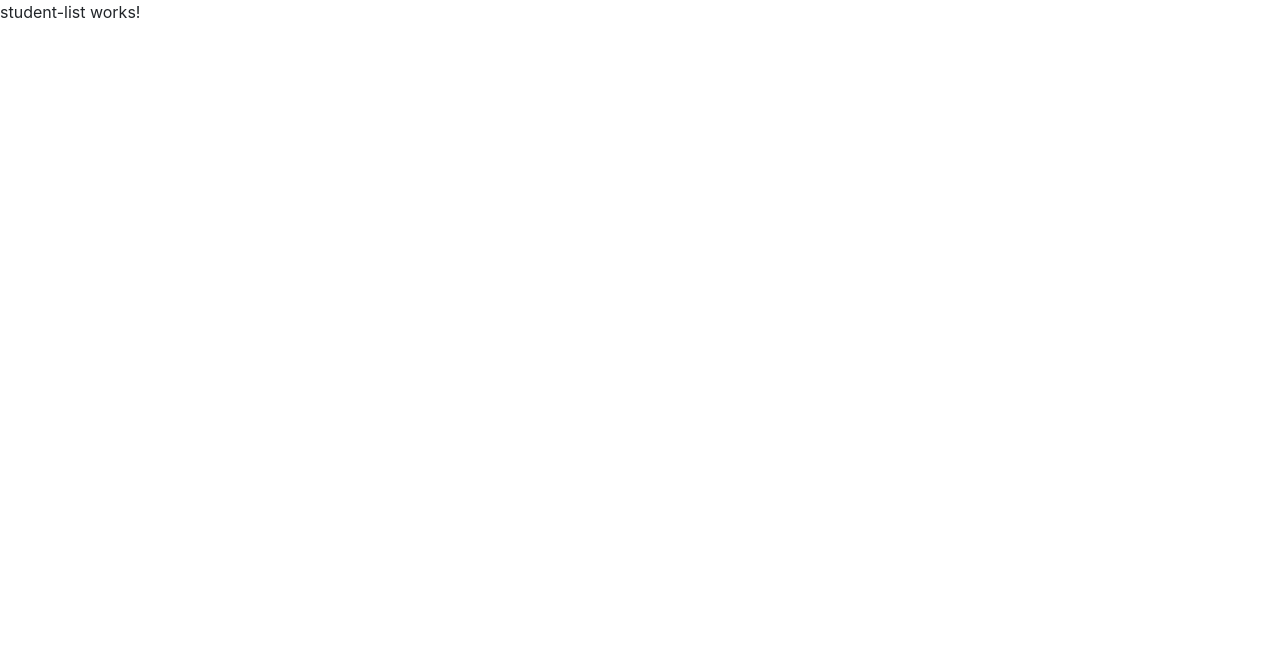
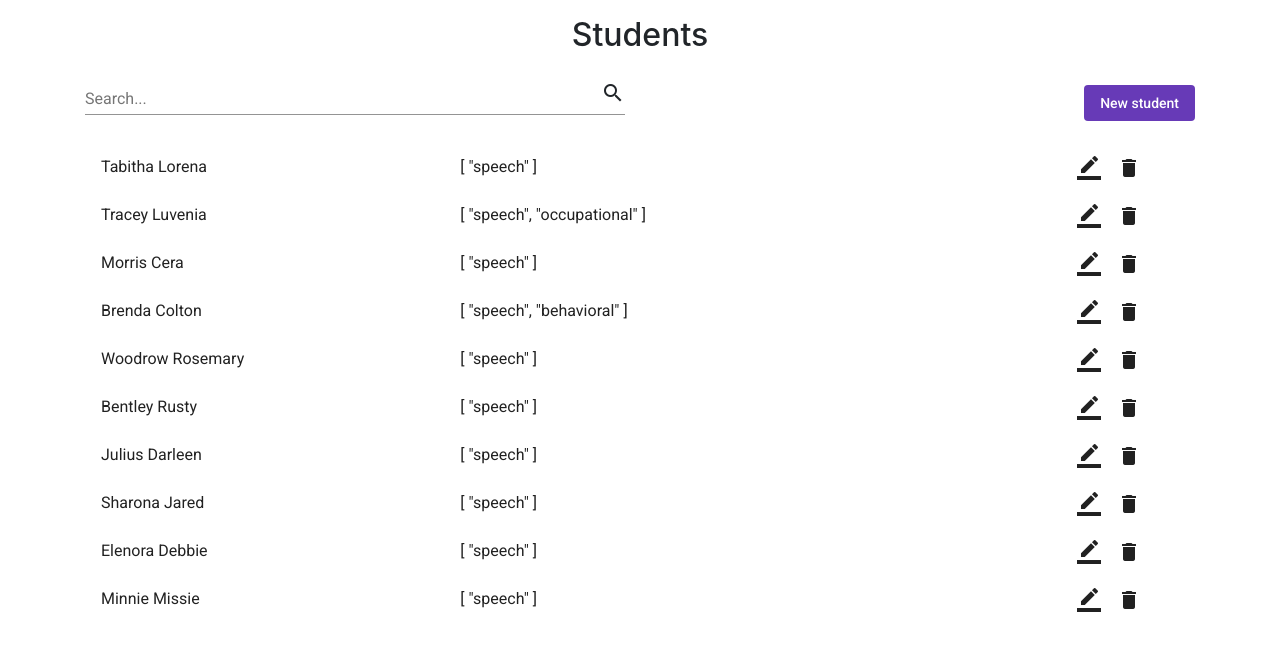
Before and after one commit to vicphase/angular-pl, an Angular app: page /students in a window 1280 px wide. Shown: the top 650 px of the page. Built offline with nearby package versions, Linux system fonts and the light colour scheme.

Commit message:
feat(students): list layout

```diff
--- a/src/app/shared/shared.module.ts
+++ b/src/app/shared/shared.module.ts
@@ -1,12 +1,44 @@
+import { ScrollingModule } from '@angular/cdk/scrolling';
 import { NgModule } from '@angular/core';
-import { CommonModule } from '@angular/common';
+import { MatButtonModule } from '@angular/material/button';
+import { MatCardModule } from '@angular/material/card';
+import { MatNativeDateModule } from '@angular/material/core';
+import { MatDatepickerModule } from '@angular/material/datepicker';
+import { MatDialogModule } from '@angular/material/dialog';
+import { MatDividerModule } from '@angular/material/divider';
+import { MatFormFieldModule } from '@angular/material/form-field';
+import { MatIconModule } from '@angular/material/icon';
+import { MatInputModule } from '@angular/material/input';
+import { MatListModule } from '@angular/material/list';
+import { MatMenuModule } from '@angular/material/menu';
+import { MatProgressSpinnerModule } from '@angular/material/progress-spinner';
+import { MatToolbarModule } from '@angular/material/toolbar';
 
-
+const MATERIAL_MODULES = [
+  // Form controls
+  MatFormFieldModule,
+  MatInputModule,
+  MatDatepickerModule,
+  MatNativeDateModule,
+  // Navigation
+  MatMenuModule,
+  MatToolbarModule,
+  // Layout
+  MatCardModule,
+  MatDividerModule,
+  MatListModule,
+  // Buttons & Indicators
+  MatButtonModule,
+  MatIconModule,
+  MatProgressSpinnerModule,
+  // Popups & Modals
+  MatDialogModule,
+  // CDK
+  ScrollingModule
+];
 
 @NgModule({
-  declarations: [],
-  imports: [
-    CommonModule
-  ]
+  imports: [MATERIAL_MODULES],
+  exports: [MATERIAL_MODULES]
 })
-export class SharedModule { }
+export class SharedModule {}
--- a/src/app/students/components/student-list/student-list.component.html
+++ b/src/app/students/components/student-list/student-list.component.html
@@ -1 +1,49 @@
-<p>student-list works!</p>
+<div class="container">
+  <div class="row mt-3 mb-2 text-center">
+    <div class="col">
+      <h2 class="font-primary">Students</h2>
+    </div>
+  </div>
+
+  <div class="row">
+    <div class="col-6">
+      <mat-form-field class="w-100">
+        <input matInput
+               placeholder="Search...">
+        <mat-icon matSuffix>search</mat-icon>
+      </mat-form-field>
+    </div>
+    <div class="col-6 flex-end">
+      <button mat-flat-button
+              [routerLink]="['new']"
+              color="primary">
+        New student
+      </button>
+    </div>
+  </div>
+
+  <mat-list role="list">
+    <cdk-virtual-scroll-viewport itemSize="48"
+                                 maxBufferPx="96"
+                                 minBufferPx="48">
+      <mat-list-item *cdkVirtualFor="let item of list"
+                     role="listitem"
+                     class="row">
+        <div class="col-4">
+          {{ item.name }}
+        </div>
+        <div class="col-6">
+          {{ item.therapies | json }}
+        </div>
+        <div class="col-2 flex-end">
+          <button mat-icon-button>
+            <mat-icon>border_color</mat-icon>
+          </button>
+          <button mat-icon-button>
+            <mat-icon>delete</mat-icon>
+          </button>
+        </div>
+      </mat-list-item>
+    </cdk-virtual-scroll-viewport>
+  </mat-list>
+</div>
--- a/src/app/students/components/student-list/student-list.component.scss
+++ b/src/app/students/components/student-list/student-list.component.scss
@@ -0,0 +1,3 @@
+cdk-virtual-scroll-viewport {
+  height: 60vh;
+}
--- a/src/app/students/components/student-list/student-list.component.ts
+++ b/src/app/students/components/student-list/student-list.component.ts
@@ -1,15 +1,10 @@
-import { Component, OnInit } from '@angular/core';
-import { ActivatedRoute } from '@angular/router';
+import { Component } from '@angular/core';
+import { ListComponent } from 'src/app/shared/components/list/list.component';
+import { Student } from '../../models/student.model';
 
 @Component({
   selector: 'app-student-list',
   templateUrl: './student-list.component.html',
   styleUrls: ['./student-list.component.scss']
 })
-export class StudentListComponent implements OnInit {
-  constructor(private route: ActivatedRoute) {}
-
-  ngOnInit() {
-    console.log(this.route.snapshot.data.resolvedStudents);
-  }
-}
+export class StudentListComponent extends ListComponent<Student> {}
--- a/src/app/students/containers/student-list-container/student-list-container.component.html
+++ b/src/app/students/containers/student-list-container/student-list-container.component.html
@@ -1 +1 @@
-<app-student-list></app-student-list>
+<app-student-list [list]="students"></app-student-list>
--- a/src/app/students/containers/student-list-container/student-list-container.component.ts
+++ b/src/app/students/containers/student-list-container/student-list-container.component.ts
@@ -1,15 +1,14 @@
-import { Component, OnInit } from '@angular/core';
+import { Component } from '@angular/core';
+import { ActivatedRoute } from '@angular/router';
+
+import { Student } from '../../models/student.model';
 
 @Component({
   selector: 'app-student-list-container',
   templateUrl: './student-list-container.component.html',
   styleUrls: ['./student-list-container.component.scss']
 })
-export class StudentListContainerComponent implements OnInit {
-
-  constructor() { }
-
-  ngOnInit(): void {
-  }
-
+export class StudentListContainerComponent {
+  students: Student[] = this.route.snapshot.data.resolvedStudents;
+  constructor(private route: ActivatedRoute) {}
 }
--- a/src/app/students/services/students-data.service.ts
+++ b/src/app/students/services/students-data.service.ts
@@ -1,5 +1,6 @@
 import { Injectable } from '@angular/core';
 import { Student } from '../models/student.model';
+import { TherapyTypes } from 'src/app/therapies/enums/therapy-types.enum';
 
 @Injectable({
   providedIn: 'root'
@@ -10,102 +11,102 @@ export class StudentsDataService {
     {
       id: '1',
       name: 'Tabitha Lorena',
-      therapies: ['speech'],
+      therapies: [TherapyTypes.speech],
     },
     {
       id: '2',
       name: 'Tracey Luvenia',
-      therapies: ['speech', 'occupational'],
+      therapies: [TherapyTypes.speech, TherapyTypes.occupational],
     },
     {
       id: '3',
       name: 'Morris Cera',
-      therapies: ['speech'],
+      therapies: [TherapyTypes.speech],
     },
     {
       id: '4',
       name: 'Brenda Colton',
-      therapies: ['speech', 'behavioral'],
+      therapies: [TherapyTypes.speech, TherapyTypes.behavioral],
     },
     {
       id: '5',
       name: 'Woodrow Rosemary',
-      therapies: ['speech'],
+      therapies: [TherapyTypes.speech],
     },
     {
       id: '6',
       name: 'Bentley Rusty',
-      therapies: ['speech'],
+      therapies: [TherapyTypes.speech],
     },
     {
       id: '7',
       name: 'Julius Darleen',
-      therapies: ['speech'],
+      therapies: [TherapyTypes.speech],
     },
     {
       id: '8',
       name: 'Sharona Jared',
-      therapies: ['speech'],
+      therapies: [TherapyTypes.speech],
     },
     {
       id: '9',
       name: 'Elenora Debbie',
-      therapies: ['speech'],
+      therapies: [TherapyTypes.speech],
     },
     {
       id: '10',
       name: 'Minnie Missie',
-      therapies: ['speech'],
+      therapies: [TherapyTypes.speech],
     },
     {
       id: '11',
       name: 'Nolan Walker',
-      therapies: ['speech'],
+      therapies: [TherapyTypes.speech],
     },
     {
       id: '12',
       name: 'Raylyn Lyndon',
-      therapies: ['speech'],
+      therapies: [TherapyTypes.speech],
     },
     {
       id: '13',
       name: 'Elea Wilmer',
-      therapies: ['occupational'],
+      therapies: [TherapyTypes.occupational],
     },
     {
       id: '14',
       name: 'Roxanne Lavender',
-      therapies: ['occupational'],
+      therapies: [TherapyTypes.occupational],
     },
     {
       id: '15',
       name: 'Iggy Lavone',
-      therapies: ['occupational'],
+      therapies: [TherapyTypes.occupational],
     },
     {
       id: '16',
       name: 'Egbert Thankful',
-      therapies: ['occupational'],
+      therapies: [TherapyTypes.occupational],
     },
     {
       id: '17',
       name: 'Andrew Murray',
-      therapies: ['behavioral'],
+      therapies: [TherapyTypes.behavioral],
     },
     {
       id: '18',
       name: 'Cindra Tammi',
-      therapies: ['behavioral'],
+      therapies: [TherapyTypes.behavioral],
     },
     {
       id: '19',
       name: 'Maleah Averill',
-      therapies: ['behavioral'],
+      therapies: [TherapyTypes.behavioral],
     },
     {
       id: '20',
       name: 'Kizzy Elyse',
-      therapies: ['behavioral'],
+      therapies: [TherapyTypes.behavioral],
     },
   ];
 
@@ -363,9 +364,9 @@ export class StudentsDataService {
   ];
 
   therapies = [
-    'speech',
-    'occupational',
-    'behavioral',
+    TherapyTypes.speech,
+    TherapyTypes.occupational,
+    TherapyTypes.behavioral,
   ];
 
   randomNumber(min, max) {
--- a/src/styles.scss
+++ b/src/styles.scss
@@ -2,3 +2,4 @@
 
 @import "~@angular/material/prebuilt-themes/deeppurple-amber.css";
 @import "styles/bootstrap-custom";
+@import "styles/positioning";
```
Also changed, not shown: src/app/shared/components/list/list.component.ts (added, +25 -0 lines), src/app/students/students.module.ts (+5 -8 lines), src/app/shared/components/list/list.component.html (added), src/app/shared/components/list/list.component.scss (added), 1 other file (tests, documents, lock files or other folders).
